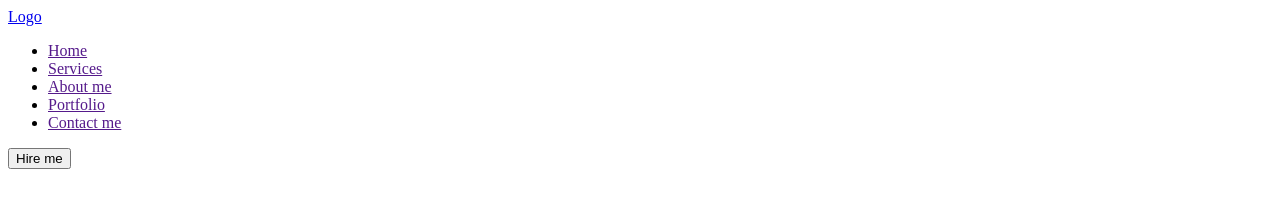
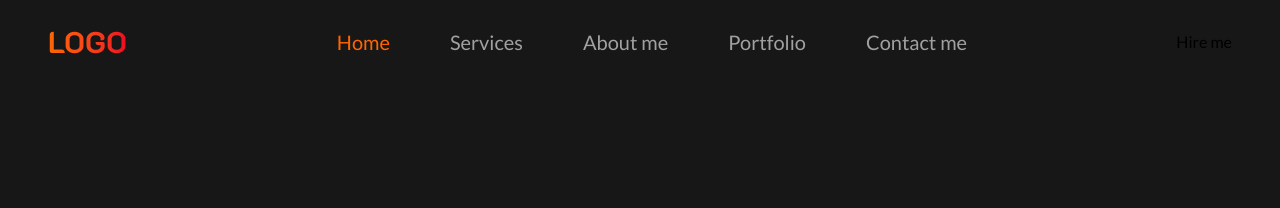
Before and after one commit to qrist2007/portfolio_01, a plain HTML site: page index.html in a window 1280 px wide. Drawn offline with nearby package versions, Linux system fonts and the light colour scheme.

Commit message:
qrist1234

```diff
--- a/index.html
+++ b/index.html
@@ -4,18 +4,22 @@
     <meta charset="UTF-8">
     <meta name="viewport" content="width=device-width, initial-scale=1.0">
     <title>Qristine</title>
-    <link rel="stylesheet" href="main.css">
+      <script src="https://cdn.jsdelivr.net/npm/@tailwindcss/browser@4"></script>
+      <link rel="preconnect" href="https://fonts.googleapis.com">
+<link rel="preconnect" href="https://fonts.gstatic.com" crossorigin>
+<link href="https://fonts.googleapis.com/css2?family=K2D:ital,wght@0,100;0,200;0,300;0,400;0,500;0,600;0,700;0,800;1,100;1,200;1,300;1,400;1,500;1,600;1,700;1,800&family=Lato:ital,wght@0,100;0,300;0,400;0,700;0,900;1,100;1,300;1,400;1,700;1,900&display=swap" rel="stylesheet">
+<link rel="stylesheet" href="main.css">
     <script src="https://cdnjs.cloudflare.com/ajax/libs/font-awesome/6.7.2/js/all.min.js" integrity="sha512-b+nQTCdtTBIRIbraqNEwsjB6UvL3UEMkXnhzd8awtCYh0Kcsjl9uEgwVFVbhoj3uu1DO1ZMacNvLoyJJiNfcvg==" crossorigin="anonymous" referrerpolicy="no-referrer"></script>
 <script src="https://cdnjs.cloudflare.com/ajax/libs/font-awesome/6.7.2/js/all.min.js" integrity="sha512-b+nQTCdtTBIRIbraqNEwsjB6UvL3UEMkXnhzd8awtCYh0Kcsjl9uEgwVFVbhoj3uu1DO1ZMacNvLoyJJiNfcvg==" crossorigin="anonymous" referrerpolicy="no-referrer"></script>
 </head>
 
-<body>
-    <header>
-    <div class="container">
-        <a href="#" class="">Logo</a>
-<nav>
-    <ul>
-        <li class=""><a href="" class="">Home</a></li>
+<body class="font-[Lato] bg-neutral-900">
+    <header class="p-6">
+    <div class="container px-6 flex justify-between gap-15 items-center">
+        <a href="#" class=" bg-linear-to-r from-[var(--c-theme-light)] to-[var(--c-theme-accent)] font-[K2D] uppercase text-3xl font-bold tracking-wide text-transparent bg-clip-text">Logo</a>
+<nav class="">
+    <ul class="inline-flex gap-15 text-neutral-400 whitespace-nowrap text-xl">
+        <li class=""><a href="" class="text-[var(--c-theme-light)]">Home</a></li>
         <li class=""><a href="" class="">Services</a></li>
         <li class=""><a href="" class="">About me</a></li>
         <li class=""><a href="" class="">Portfolio</a></li>
--- a/main.css
+++ b/main.css
@@ -2,5 +2,5 @@
     /* Colors */
     --c-theme-light:#f60;
     --c-theme-dark:#940;
-    --e-theme-accent: #e02;
+    --c-theme-accent: #e02;
 }
```
